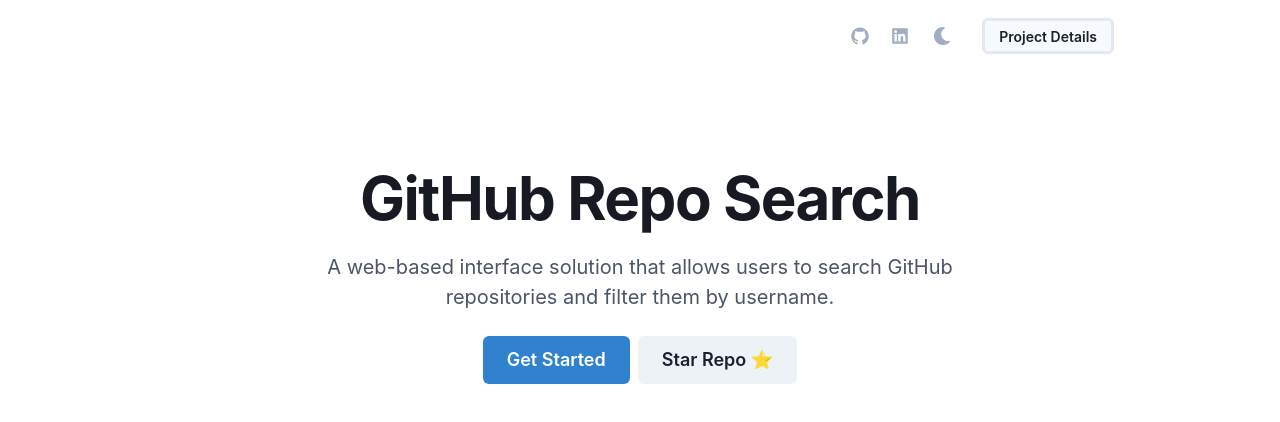
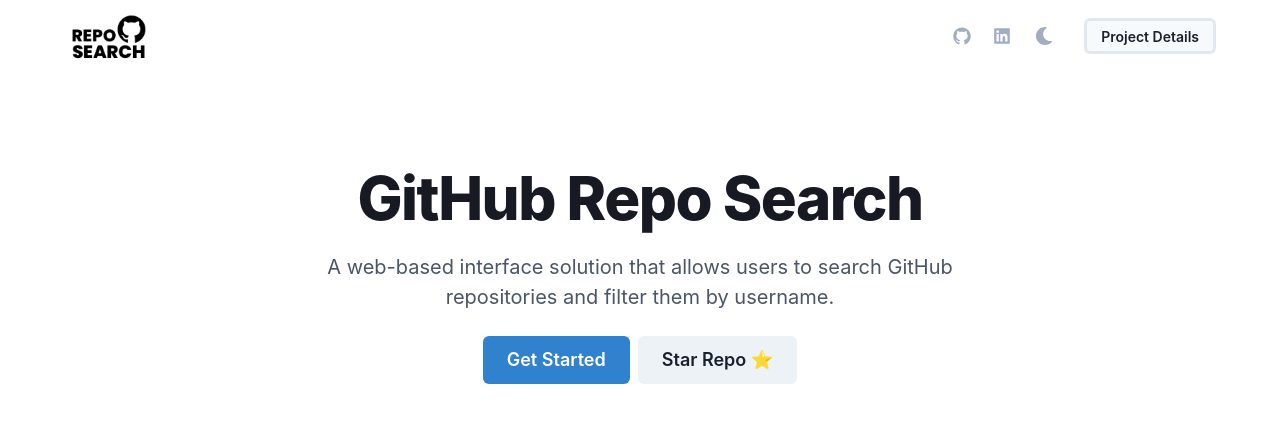
Before and after one commit to sirajeddineaissa/github-repo-search, a React (Create React App) app: page / in a window 1280 px wide. Shown: the top 422 px of the page. Built offline with nearby package versions, Linux system fonts and the light colour scheme.

Commit message:
added logo to the header and implemented its theme color switch

```diff
--- a/src/components/Header/index.tsx
+++ b/src/components/Header/index.tsx
@@ -7,7 +7,8 @@
   Link,
   IconButton,
   Icon,
-  useColorMode
+  useColorMode,
+  Image
 } from "@chakra-ui/react";
 import { useRef } from "react";
 import { AiFillGithub, AiFillLinkedin } from "react-icons/ai";
@@ -33,6 +34,19 @@
       ></Heading>
       <Box h="4.5rem" mx="auto" maxW="1200px">
         <Flex w="full" h="full" px="6" align="center" justify="space-between">
+          <Flex align="center">
+            <Link href="/">
+              <HStack>
+                <Image
+                  src={require("./../../assets/logo.png")}
+                  alt="logo"
+                  height="90px"
+                  width="90px"
+                  _dark={{ filter: "brightness(0) invert(1)" }}
+                />
+              </HStack>
+            </Link>
+          </Flex>
           <Flex
             justify="flex-end"
             w="full"
--- a/src/components/Hero.tsx
+++ b/src/components/Hero.tsx
@@ -11,7 +11,7 @@
         <Heading
           mb={6}
           fontSize={{ base: "4xl", md: "6xl" }}
-          fontWeight="bold"
+          fontWeight="extrabold"
           lineHeight="none"
           letterSpacing={{ base: "normal", md: "tight" }}
           color="gray.900"
```
Also changed, not shown: src/assets/logo.png (added).
